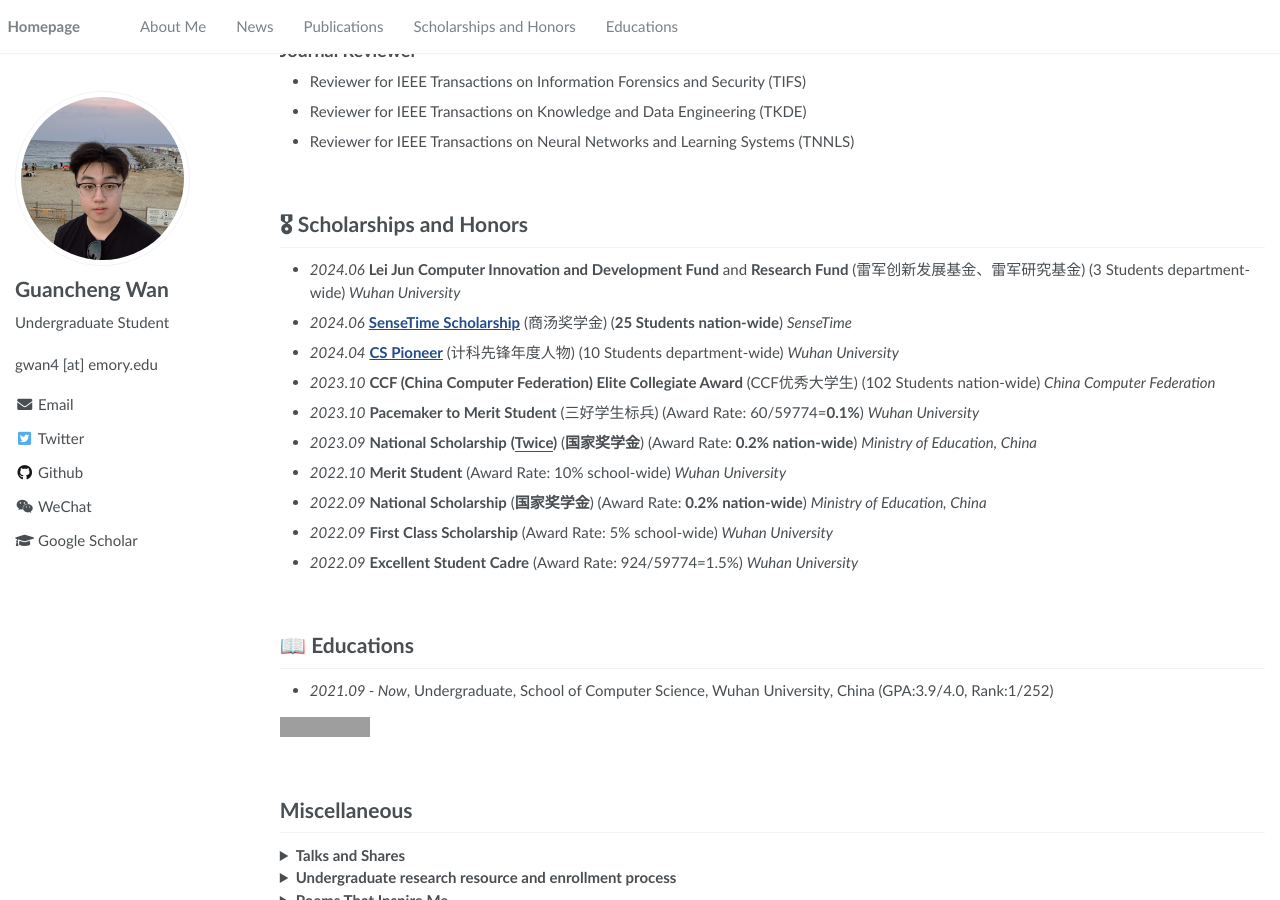
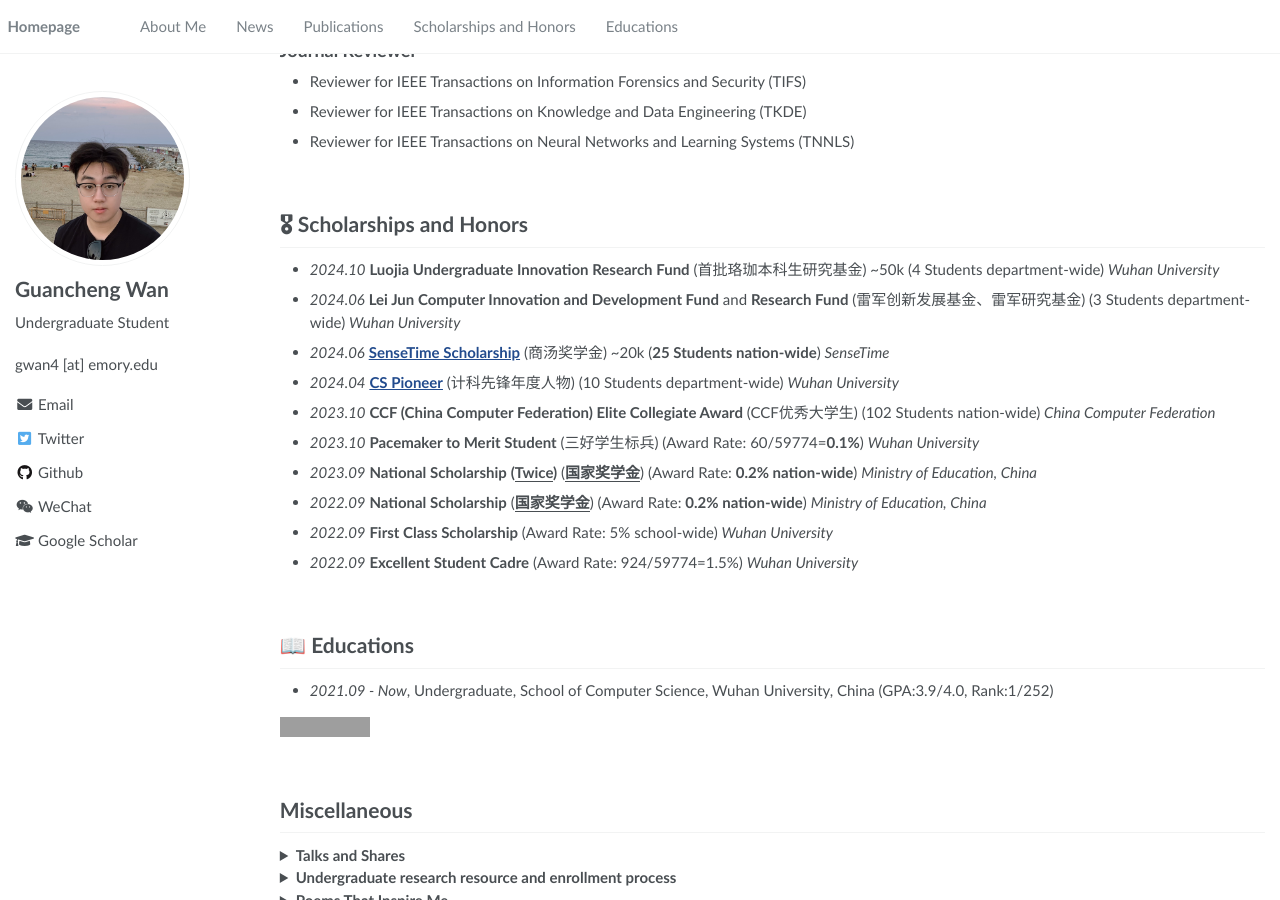
Before and after one commit to SuHui03/guanchengWan.github.io, a Jekyll site: the page built from _pages/about.md, in a window 1280 px wide and 900 px high, scrolled down 2743 px. Built offline with Jekyll 4.4.1, drawn with Linux system fonts in a browser that asks for light colours; grey boxes are pictures that could not be loaded.

Commit message:
Update about.md

```diff
--- a/_pages/about.md
+++ b/_pages/about.md
@@ -273,19 +273,19 @@ Energy-based Backdoor Defense Against Federated Graph Learning
 
 # 🎖 Scholarships and Honors
 
+- *2024.10* **Luojia Undergraduate Innovation Research Fund** (首批珞珈本科生研究基金) ~50k (4 Students department-wide)  *Wuhan University*
 
 - *2024.06* **Lei Jun Computer Innovation and Development Fund** and  **Research Fund** (雷军创新发展基金、雷军研究基金) (3 Students department-wide)  *Wuhan University*
 
-- *2024.06* <a href="https://scholarship2024.sensetime.com/cn/">**SenseTime Scholarship**</a> (商汤奖学金) (**25 Students nation-wide**) *SenseTime*
+- *2024.06* <a href="https://scholarship2024.sensetime.com/cn/">**SenseTime Scholarship**</a> (商汤奖学金) ~20k (**25 Students nation-wide**) *SenseTime*
 
 - *2024.04* <a href="https://mp.weixin.qq.com/s/zdx8hH8-g0FScgZvkYQRnw">**CS Pioneer**</a> (计科先锋年度人物) (10 Students department-wide)  *Wuhan University*
 
 - *2023.10* **CCF (China Computer Federation) Elite Collegiate Award** (CCF优秀大学生) (102 Students nation-wide) *China Computer Federation*
 
 - *2023.10* **Pacemaker to Merit Student** (三好学生标兵) (Award Rate: 60/59774=<strong>0.1%</strong>) *Wuhan University*
-- *2023.09* **National Scholarship** **(<u>Twice</u>)** (**国家奖学金**) (Award Rate: <strong>0.2% nation-wide</strong>) *Ministry of Education, China*
-- *2022.10* **Merit Student**  (Award Rate: 10% school-wide) *Wuhan University*
-- *2022.09* **National Scholarship** (**国家奖学金**) (Award Rate: <strong>0.2% nation-wide</strong>) *Ministry of Education, China*
+- *2023.09* **National Scholarship** **(<u>Twice</u>)** (**<u>国家奖学金</u>**) (Award Rate: <strong>0.2% nation-wide</strong>) *Ministry of Education, China*
+- *2022.09* **National Scholarship** (**<u>国家奖学金</u>**) (Award Rate: <strong>0.2% nation-wide</strong>) *Ministry of Education, China*
 - *2022.09* **First Class Scholarship** (Award Rate: 5% school-wide) *Wuhan University*
 - *2022.09* **Excellent Student Cadre** (Award Rate: 924/59774=1.5%) *Wuhan University*
 
```
